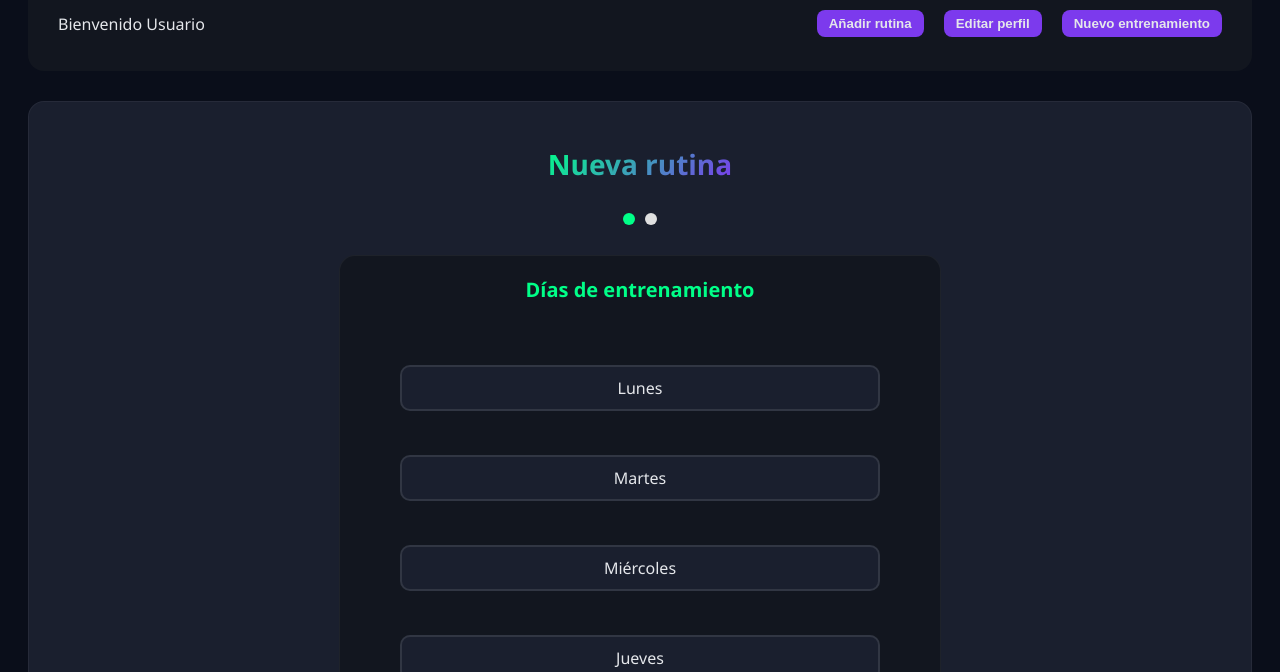
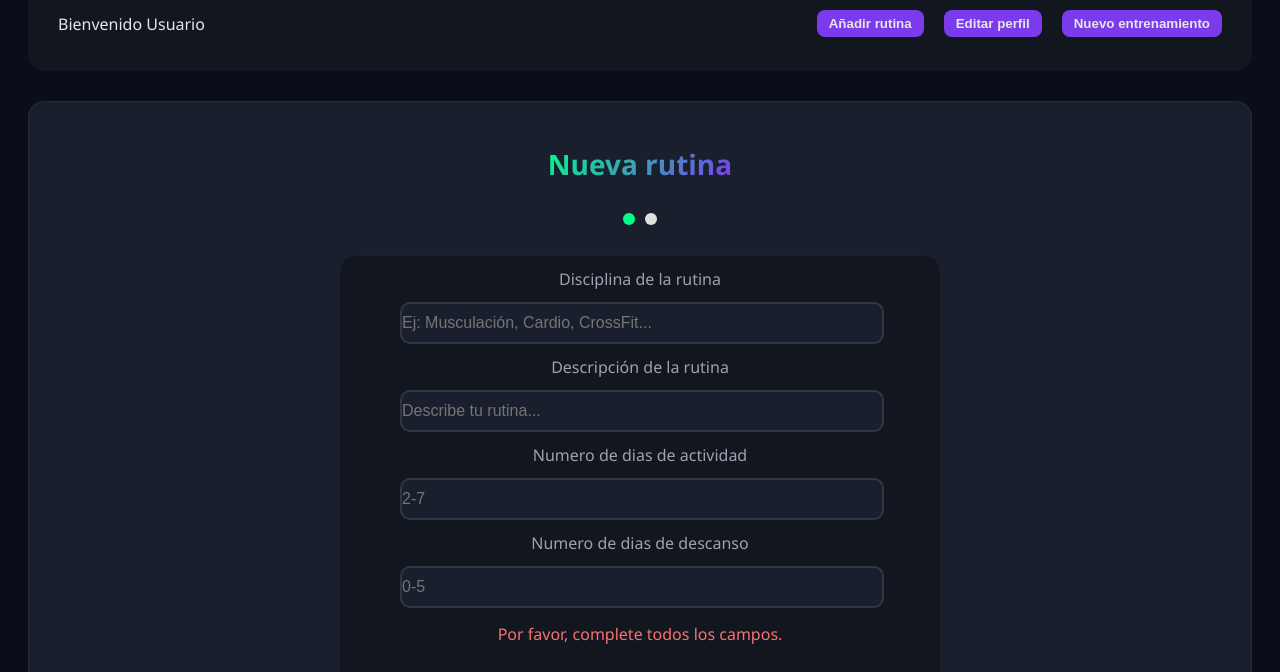
Before and after one commit to davidglnd/my-workout-diary, a plain HTML site: page src/pages/new-routine.html in a window 1280 px wide. Both pictures are taken after a click on the button "SIGUIENTE". Shown: the part 127-799 px from the top of the page. Drawn offline with Linux system fonts and the light colour scheme.

Commit message:
feat: add validation for first step of form

```diff
--- a/src/css/pages/new-routine.css
+++ b/src/css/pages/new-routine.css
@@ -116,8 +116,8 @@ input[type="number"]:focus {
 
 .error{
     color: #f87171;
-    margin-top: 12px;
-    margin-bottom: 12px;
+    margin-top: 15px;
+    margin-bottom: 15px;
     font-weight: 500;
     font-size: 16px;
     text-align: center;
--- a/src/js/pages/new-routine.js
+++ b/src/js/pages/new-routine.js
@@ -1,12 +1,35 @@
+
+import { validateRoutineForm } from '../validators/new-routine-form-validator.js';
+
 window.addEventListener('DOMContentLoaded', () => {
     const buttonNextStep = document.getElementById('next-step');
 
-    buttonNextStep.addEventListener('click', clickedButton)
+    buttonNextStep.addEventListener('click', clickedButton);
 })
 
 function clickedButton() {
-    const form = document.getElementById('routine-details');
-    const form2 = document.getElementById('routine-extras');
-    form.classList.remove('active');
-    form2.classList.add('active');
+    const formDetails = document.querySelector('#routine-details');
+    const formDetailsInputs = new FormData(formDetails);
+    const formDetailsObject = Object.fromEntries(formDetailsInputs);
+
+    formDetailsObject.workout_days = Number(formDetailsObject.workout_days);
+    formDetailsObject.rest_days = Number(formDetailsObject.rest_days);
+
+    let validateformDetailsObject = validateRoutineForm(formDetailsObject);
+
+    if(typeof validateformDetailsObject === 'string'){
+        const error = document.querySelector('#error-msg');
+        error.textContent = validateformDetailsObject;
+        error.classList.add('active');
+        setTimeout(() => {
+            error.classList.remove('active');
+        }, 3000)
+
+    }else{
+        nextStep(formDetailsObject);
+    }
 }
+
+function nextStep(formDetailsObject){
+    console.log(formDetailsObject);
+};
--- /dev/null
+++ b/src/js/validators/new-routine-form-validator.js
@@ -0,0 +1,17 @@
+export function validateRoutineForm(formDetails){
+    const numberDays = [];
+    let error = '';
+    if (formDetails.name === '' || formDetails.description === ''){
+        return error = 'Por favor, complete todos los campos.';
+    }else if (formDetails.workout_days > 7 || formDetails.workout_days < 2){
+        return error = 'Por favor, seleccione un numero de dias de entrenamiento entre 2 y 7.';
+    }else if (formDetails.rest_days > 5 || formDetails.rest_days < 0){
+        return error = 'Por favor, seleccione un numero de dias de descanso entre 0 y 5.';
+    }else if (formDetails.workout_days + formDetails.rest_days > 7){
+        return error = 'Por favor, seleccione un numero de dias de entrenamiento y descanso que sumen 7 o menos.';
+    }else if (error === ''){
+        numberDays.push(formDetails.workout_days);
+        numberDays.push(formDetails.rest_days);
+        return numberDays;
+    }
+}
--- a/src/pages/new-routine.html
+++ b/src/pages/new-routine.html
@@ -8,7 +8,7 @@
     <link rel="stylesheet" href="../css/components/buttons.css">
     <link rel="stylesheet" href="../css/components/routine-cards.css">
     <link rel="stylesheet" href="../css/components/logged-header.css">
-    <script src="../js/pages/new-routine.js"></script>
+    <script type="module" src="../js/pages/new-routine.js"></script>
     <title>My Workout Diary</title>
 </head>
 <body>
@@ -39,17 +39,18 @@
             <div class="progress-dot" id="dot-2"></div>
         </div>
         <form id="routine-details" class="form-step active ">
-            <label for="type-routine">Disciplina de la rutina</label>
-            <input type="text" name="type-routine" id="type-routine">
+            <label for="name">Disciplina de la rutina</label>
+            <input type="text" name="name" id="name" placeholder="Ej: Musculación, Cardio, CrossFit..." required>
             <label for="description">Descripción de la rutina</label>
-            <input type="text" name="description" id="description">
+            <input type="text" name="description" id="description" placeholder="Describe tu rutina..." required>
             <label for="workout-days">Numero de dias de actividad</label>
-            <input type="number" name="days" id="workout-days" min="2" max="7">
+            <input type="number" name="workout_days" id="workout-days" min="2" max="7" placeholder="2-7" required>
             <label for="rest-days">Numero de dias de descanso</label>
-            <input type="number" name="days" id="rest-days" min="0" max="5">
+            <input type="number" name="rest_days" id="rest-days" min="0" max="5" placeholder="0-5" required>
+            <div class="error" id="error-msg"></div>
             <button type="button" class="btn-primary-form" id="next-step">Siguiente</button>
         </form>
-        <form id="routine-extras" class="form-step ">
+        <form id="routine-days" class="form-step ">
             <!-- trabajar esto en js-->
              <div class="days-selector">
                 <h3>Días de entrenamiento</h3>
```
